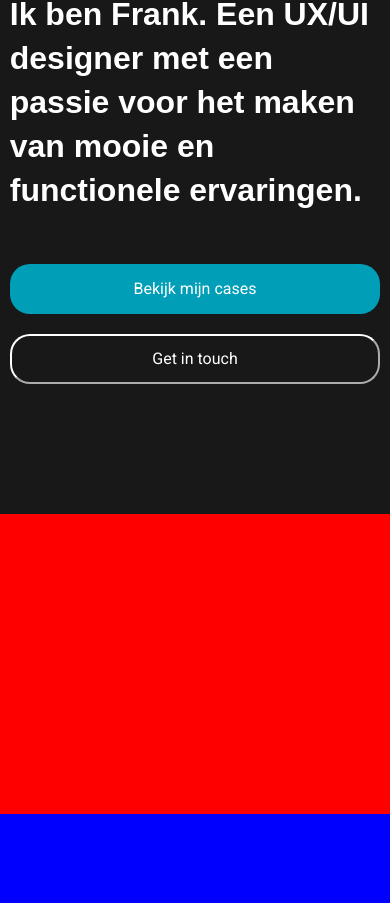
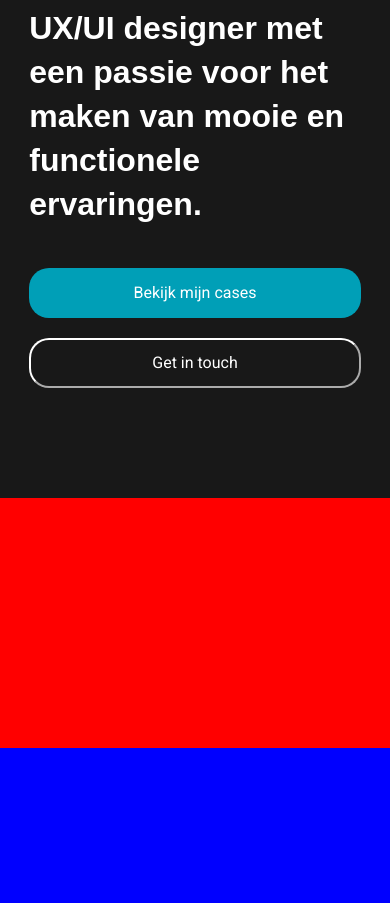
Before and after one commit to Ffvjnoor/Portfolio, a plain HTML site: page index.html in a window 390 px wide. Shown: the part 214-1117 px from the top of the page. Drawn offline with nearby package versions, Linux system fonts and the light colour scheme.

Commit message:
Add files via upload

```diff
--- a/style.css
+++ b/style.css
@@ -214,7 +214,7 @@ footer{
 @media only screen and (max-width: 480px) {
 
 .container{
-	width: 90%;
+	width: 85%;
 }
 
 #mobile_menu{
@@ -228,7 +228,7 @@ nav{
 #headercontent{
 	width: 100%;
 	margin-top: 60px;
-	padding-bottom: 90px;
+	padding-bottom: 100px;
 }
 
 h1{
@@ -265,43 +265,6 @@ h1{
 	height: 250px;
 	width: 100%;
 	float: left;
-}
-
-}
-
-/* MOBILE */
-
-@media only screen and (max-width: 480px) {
-
-.container{
-	width: 95%;
-}
-
-#headercontent{
-	float: left;
-	padding-bottom: 120px;
-	margin-top: 90px;
-	width: 100%;
-}
-
-h1{
-	font-size: 32px;
-	line-height: 44px;
-	top: 20%;
-}
-
-#headercontent h1{
-	max-width: 400px;
-}
-
-.tile{
-	height: 300px;
-	width: 100%;
-	float: left;
-}
-
-#button-row{
-	margin-top: 10px;
 }
 
 }
```
